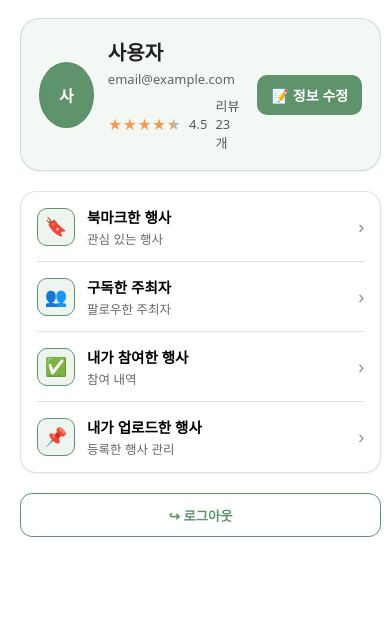
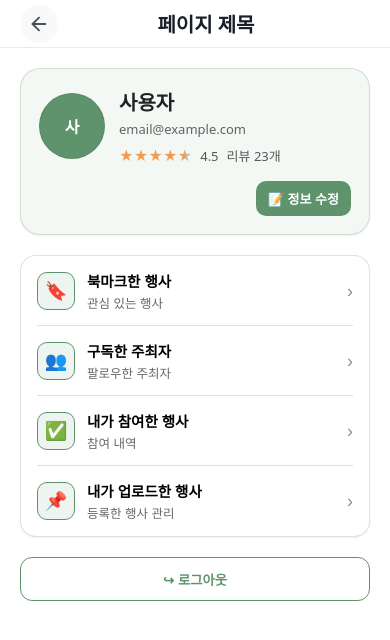
Before and after one commit to Likelion-13th-EGSBI/Likelion-13th-EGSBI-FE, a React (Create React App) app in the folder front/: page /mypage in a window 390 px wide. Shown: the top 640 px of the page. Built offline with nearby package versions, Linux system fonts and the light colour scheme.

Commit message:
refactor: 마이페이지 구조변경

```diff
--- a/front/src/css/mypage.css
+++ b/front/src/css/mypage.css
@@ -1,4 +1,3 @@
-/* ===== Palette (white bg + primary #5E936C) ===== */
 :root {
   --bg:#fff;
   --fg:#222;
@@ -10,86 +9,97 @@
   --card:#fff;
   --shadow-0:0 1px 2px rgba(0,0,0,.06);
   --shadow-1:0 6px 18px rgba(0,0,0,.06),0 2px 6px rgba(0,0,0,.04);
+  --ring:0 0 0 3px rgba(94,147,108,.30);
+  --topbar-height:64px; /* 상단바 높이 변수 */
+  --topbar-height-mobile: 56px; /* 모바일 상단바 높이 변수 */
 }
 
 /* ===== Page / Layout ===== */
 .mypage-page {
-  min-height:100vh; background:var(--bg); color:var(--fg);
+  min-height:100vh;
+  background:var(--bg); color:var(--fg);
   font-family:'Pretendard',system-ui,-apple-system,Segoe UI,Roboto,sans-serif;
   display:flex; flex-direction:column;
 }
-.mypage-main { padding:18px 20px 32px; }
+
+/* 상단바 높이만큼 여백 확보 (기본) */
+.mypage-main {
+  padding: 40px 20px 32px;
+  box-sizing: border-box;
+}
 
 /* 컨테이너 */
-.mypage-wrapper {
-  margin:0 auto; width:100%; max-width:1200px;
+.mypage-wrapper{
+  margin:0 auto; width:100%;
+  max-width:1280px;
   display:grid; gap:20px;
 }
 
 /* ===== Hero (프로필 요약 + 우측 '정보 수정') ===== */
-.profile-summary-card {
+.profile-summary-card{
   display:flex; justify-content:space-between; align-items:center; gap:16px;
   background:#F4F8F5;
   border-radius:var(--radius-xl);
   padding:18px;
   box-shadow:var(--shadow-0);
   border:1px solid rgba(94,147,108,.25);
+  flex-wrap:wrap;
 }
-.profile-summary-left { display:flex; gap:14px; align-items:center; min-width:0; }
-.profile-avatar {
+.profile-summary-left{ display:flex; gap:14px; align-items:center; min-width:0; flex:1 1 auto; }
+.profile-avatar{
   width:64px; height:64px; border-radius:50%;
   background:var(--primary); color:#fff;
   display:grid; place-items:center; font-weight:900;
   border:1px solid rgba(0,0,0,.08);
+  flex-shrink:0;
 }
-.profile-avatar-image {
+.profile-avatar-image{
   width:64px; height:64px; border-radius:50%;
   object-fit:cover; background:#fff; border:1px solid rgba(0,0,0,.08);
+  flex-shrink:0;
 }
-.profile-meta { display:grid; gap:4px; min-width:0; }
-.profile-name { margin:0; font-size:20px; font-weight:900; }
-.profile-email {
+.profile-meta{ display:grid; gap:4px; min-width:0; }
+.profile-name{ margin:0; font-size:20px; font-weight:900; }
+.profile-email{
   margin:0; font-size:13px; color:rgba(0,0,0,.6);
   overflow:hidden; text-overflow:ellipsis; white-space:nowrap;
 }
-.profile-rating {
+.profile-rating{
   display:flex; align-items:center; gap:8px; margin-top:4px;
   font-size:13px; color:rgba(0,0,0,.65);
 }
-.rating-stars .star { font-size:14px; }
-.star.full { color:var(--orange); }
-.star.empty { color:rgba(0,0,0,.25); }
-.star.half {
+.rating-stars .star{ font-size:14px; }
+.star.full{ color:var(--orange); }
+.star.empty{ color:rgba(0,0,0,.25); }
+.star.half{
   background:linear-gradient(90deg,var(--orange) 50%,rgba(0,0,0,.25) 50%);
   -webkit-background-clip:text; background-clip:text; color:transparent;
 }
 
 /* hero 우측 액션 버튼 */
-.profile-actions { display:flex; align-items:center; flex-shrink:0; }
-.profile-edit-button {
+.profile-actions{ display:flex; align-items:center; flex-shrink:0; min-width:max-content; }
+.profile-edit-button{
   background:var(--primary); color:#fff; font-weight:700;
   padding:10px 16px; border-radius:10px; border:none; cursor:pointer;
   transition: background-color .18s ease, transform .12s ease, box-shadow .18s ease;
   white-space:nowrap;
 }
-.profile-edit-button:hover {
+.profile-edit-button:hover{
   background:#4b7758; transform:translateY(-0.5px);
   box-shadow:0 6px 18px rgba(0,0,0,.08);
 }
 
-/* ===== Desktop Tiles — 데스크톱(>1280px) 2×2 + 좌우 꽉 채움 ===== */
-@media (min-width:1281px) {
-  .desktop-tile-grid {
-    display:grid; gap:20px;
-    grid-template-columns:repeat(2, 1fr);
-    margin:0;
-    align-items:stretch;
-  }
-  .tile-button { min-height:130px; }
+/* ===== Desktop Tiles — 2×2 + 좌우 꽉 채움 ===== */
+.desktop-tile-grid{
+  display:grid; gap:20px;
+  grid-template-columns:repeat(2, minmax(0,1fr));
+  margin:0;
+  align-items:stretch;
 }
+.tile-button{ min-height:130px; }
 
 /* 공통 타일 스타일 */
-.tile-button {
+.tile-button{
   width:100%;
   display:grid; grid-template-columns:auto 1fr; gap:12px; align-items:center;
   padding:16px; background:var(--card);
@@ -98,80 +108,92 @@
   cursor:pointer; text-align:left;
   transition: transform .18s, box-shadow .18s, background-color .15s, border-color .18s;
 }
-.tile-button:hover {
+.tile-button:hover{
   background:#fff; border-color:var(--primary);
   box-shadow:0 10px 28px rgba(0,0,0,.10);
   transform:translateY(-1px) scale(1.01);
 }
-.tile-icon {
+.tile-icon{
   width:42px; height:42px; border-radius:12px;
   display:grid; place-items:center; font-size:20px;
   border:1px solid rgba(0,0,0,.15); background:#F7F7F3;
 }
 .tile-icon-bookmark,
 .tile-icon-subscription,
-.tile-icon-upload {
+.tile-icon-upload{
   border-color:var(--primary); background:rgba(94,147,108,.10);
 }
-.tile-text strong { display:block; font-size:14.5px; }
-.tile-text span { display:block; font-size:12.5px; color:rgba(0,0,0,.6); }
+.tile-text strong{ display:block; font-size:14.5px; }
+.tile-text span{ display:block; font-size:12.5px; color:rgba(0,0,0,.6); }
 
-/* ===== Mobile / Medium (<=1280px) — 리스트 전환 ===== */
-.mobile-list-card { display:none; }
-@media (max-width:1280px) {
-  .desktop-tile-grid { display:none; }
+/* ===== Mobile / Medium — 리스트 전환 ===== */
+.mobile-list-card{ display:none; }
 
-  .profile-edit-button {
-    white-space:nowrap;
-    padding:10px 14px;
-    font-size:14px;
+@media (max-width:1280px){
+  /* 모바일 전환 시 데스크톱 타일 숨김 */
+  .desktop-tile-grid{ display:none; }
+
+  /* ✅ 모바일 상단바 + 안전영역 여백 보정 (축소) */
+  .mypage-main{
+    padding-top: calc(var(--topbar-height-mobile) + 8px + env(safe-area-inset-top, 0px));
   }
 
-  .mobile-list-card {
+  .profile-actions{ width:100%; justify-content:flex-end; }
+  .profile-edit-button{ padding:10px 14px; font-size:14px; }
+
+  .mobile-list-card{
     display:block; background:var(--card);
     border:1px solid rgba(0,0,0,.12);
     border-radius:16px; box-shadow:var(--shadow-0);
     overflow:hidden;
   }
-  .mobile-list-row {
+  .mobile-list-row{
     position:relative; width:100%;
     display:grid; grid-template-columns:auto 1fr auto;
     gap:12px; align-items:center; padding:14px 16px;
     background:transparent; border:none; text-align:left; cursor:pointer;
   }
-  .mobile-list-row:hover { background:rgba(94,147,108,.08); }
-  .mobile-list-icon {
+  .mobile-list-row:hover{ background:rgba(94,147,108,.08); }
+  .mobile-list-icon{
     width:36px; height:36px; border-radius:10px;
     display:grid; place-items:center; font-size:18px;
     border:1px solid rgba(0,0,0,.15); background:#F7F7F3;
   }
   .list-icon-bookmark,
   .list-icon-subscription,
-  .list-icon-upload {
+  .list-icon-upload{
     border-color:var(--primary); background:rgba(94,147,108,.10);
   }
-  .mobile-list-text { min-width:0; }
-  .mobile-list-title { margin:0; font-weight:700; font-size:14.5px; }
-  .mobile-list-description {
+  .mobile-list-text{ min-width:0; }
+  .mobile-list-title{ margin:0; font-weight:700; font-size:14.5px; }
+  .mobile-list-description{
     margin:2px 0 0; font-size:12.5px; color:rgba(0,0,0,.6);
     white-space:nowrap; overflow:hidden; text-overflow:ellipsis;
   }
-  .mobile-list-chevron { font-size:18px; opacity:.45; }
-  .mobile-list-divider {
+  .mobile-list-chevron{ font-size:18px; opacity:.45; }
+  .mobile-list-divider{
     position:absolute; left:16px; right:16px; bottom:0;
     height:1px; background:rgba(0,0,0,.12);
   }
 }
 
+@media (max-width:480px){
+  /* 초소형 화면 보정 (축소) */
+  .mypage-main{
+    padding-top: calc(var(--topbar-height-mobile) + 12px + env(safe-area-inset-top, 0px));
+  }
+  .profile-edit-button{ padding:8px 12px; font-size:13px; }
+}
+
 /* ===== Logout (독립 섹션) ===== */
-.logout-section { width:100%; }
-.logout-button {
+.logout-section{ width:100%; }
+.logout-button{
   width:100%; height:44px; border-radius:12px;
   border:1px solid var(--primary); background:#fff; color:var(--primary);
   font-weight:900; cursor:pointer;
   transition: background-color .18s ease, transform .12s ease, box-shadow .18s ease;
 }
-.logout-button:hover {
+.logout-button:hover{
   background:rgba(94,147,108,.08);
   transform:translateY(-0.5px);
   box-shadow:0 4px 14px rgba(0,0,0,.07);
@@ -181,8 +203,14 @@
 .tile-button:focus-visible,
 .mobile-list-row:focus-visible,
 .logout-button:focus-visible,
-.profile-edit-button:focus-visible {
+.profile-edit-button:focus-visible{
   outline:none;
-  box-shadow:0 0 0 3px rgba(94,147,108,.30), 0 6px 18px rgba(0,0,0,.10);
+  box-shadow:var(--ring), 0 6px 18px rgba(0,0,0,.10);
   border-color:var(--primary);
 }
+
+@media (prefers-reduced-motion: reduce){
+  .tile-button,
+  .logout-button,
+  .profile-edit-button{ transition:none !important; }
+}
--- a/front/src/pages/MyPage.jsx
+++ b/front/src/pages/MyPage.jsx
@@ -1,4 +1,5 @@
 import React, { useMemo } from "react";
+import Layout from "../components/Layout";
 import "../css/mypage.css";
 
 const MENU_ITEMS = [
@@ -20,6 +21,7 @@ const MyPage = ({ onPageChange, onLogout, user }) => {
   const empty = 5 - full - (hasHalf ? 1 : 0);
 
   return (
+    <Layout pageTitle="마이페이지" activeMenuItem="mypage">
       <div className="mypage-page">
         <main className="mypage-main">
           <div className="mypage-wrapper">
@@ -27,19 +29,36 @@ const MyPage = ({ onPageChange, onLogout, user }) => {
             <section className="profile-summary-card" aria-label="프로필 요약">
               <div className="profile-summary-left">
                 {user?.avatarUrl ? (
-                <img className="profile-avatar-image" src={user.avatarUrl} alt={`${displayName} 프로필`} />
+                  <img
+                    className="profile-avatar-image"
+                    src={user.avatarUrl}
+                    alt={`${displayName} 프로필`}
+                  />
                 ) : (
-                <div className="profile-avatar" aria-hidden="true">{initial}</div>
+                  <div className="profile-avatar" aria-hidden="true">
+                    {initial}
+                  </div>
                 )}
 
                 <div className="profile-meta">
                   <h2 className="profile-name">{displayName}</h2>
                   <p className="profile-email">{email}</p>
-                <div className="profile-rating" aria-label={`평점 ${rating.toFixed(1)}점, 리뷰 ${reviewCount}개`}>
+                  <div
+                    className="profile-rating"
+                    aria-label={`평점 ${rating.toFixed(1)}점, 리뷰 ${reviewCount}개`}
+                  >
                     <div className="rating-stars" aria-hidden="true">
-                    {Array.from({ length: full }).map((_, i) => <span key={`f${i}`} className="star full">★</span>)}
+                      {Array.from({ length: full }).map((_, i) => (
+                        <span key={`f${i}`} className="star full">
+                          ★
+                        </span>
+                      ))}
                       {hasHalf && <span className="star half">★</span>}
-                    {Array.from({ length: empty }).map((_, i) => <span key={`e${i}`} className="star empty">★</span>)}
+                      {Array.from({ length: empty }).map((_, i) => (
+                        <span key={`e${i}`} className="star empty">
+                          ★
+                        </span>
+                      ))}
                     </div>
                     <span className="rating-value">{rating.toFixed(1)}</span>
                     <span className="review-count">리뷰 {reviewCount}개</span>
@@ -61,9 +80,20 @@ const MyPage = ({ onPageChange, onLogout, user }) => {
             {/* 데스크톱: 가운데 정렬 2×2 느낌 */}
             <section className="desktop-tile-grid" role="list">
               {MENU_ITEMS.map((m) => (
-              <button key={m.key} className="tile-button" onClick={() => onPageChange?.(m.key)}>
-                <div className={`tile-icon ${m.key === "bookmarks" ? "tile-icon-bookmark" :
-                                           m.key === "subscriptions" ? "tile-icon-subscription" : "tile-icon-upload"}`}>
+                <button
+                  key={m.key}
+                  className="tile-button"
+                  onClick={() => onPageChange?.(m.key)}
+                >
+                  <div
+                    className={`tile-icon ${
+                      m.key === "bookmarks"
+                        ? "tile-icon-bookmark"
+                        : m.key === "subscriptions"
+                        ? "tile-icon-subscription"
+                        : "tile-icon-upload"
+                    }`}
+                  >
                     {m.icon}
                   </div>
                   <div className="tile-text">
@@ -82,27 +112,41 @@ const MyPage = ({ onPageChange, onLogout, user }) => {
                   className="mobile-list-row"
                   onClick={() => onPageChange?.(m.key)}
                 >
-                <div className={`mobile-list-icon ${m.key === "bookmarks" ? "list-icon-bookmark" :
-                                            m.key === "subscriptions" ? "list-icon-subscription" : "list-icon-upload"}`}>
+                  <div
+                    className={`mobile-list-icon ${
+                      m.key === "bookmarks"
+                        ? "list-icon-bookmark"
+                        : m.key === "subscriptions"
+                        ? "list-icon-subscription"
+                        : "list-icon-upload"
+                    }`}
+                  >
                     {m.icon}
                   </div>
                   <div className="mobile-list-text">
                     <p className="mobile-list-title">{m.title}</p>
                     <p className="mobile-list-description">{m.desc}</p>
                   </div>
-                <span className="mobile-list-chevron" aria-hidden="true">›</span>
-                {idx < MENU_ITEMS.length - 1 && <div className="mobile-list-divider" />}
+                  <span className="mobile-list-chevron" aria-hidden="true">
+                    ›
+                  </span>
+                  {idx < MENU_ITEMS.length - 1 && (
+                    <div className="mobile-list-divider" />
+                  )}
                 </button>
               ))}
             </section>
 
             {/* 로그아웃 (독립 섹션) */}
             <section className="logout-section" aria-label="로그아웃">
-            <button className="logout-button" onClick={onLogout}>↪ 로그아웃</button>
+              <button className="logout-button" onClick={onLogout}>
+                ↪ 로그아웃
+              </button>
             </section>
           </div>
         </main>
       </div>
+    </Layout>
   );
 };
 
```
Lines whose indentation alone changed are shown as unchanged.
